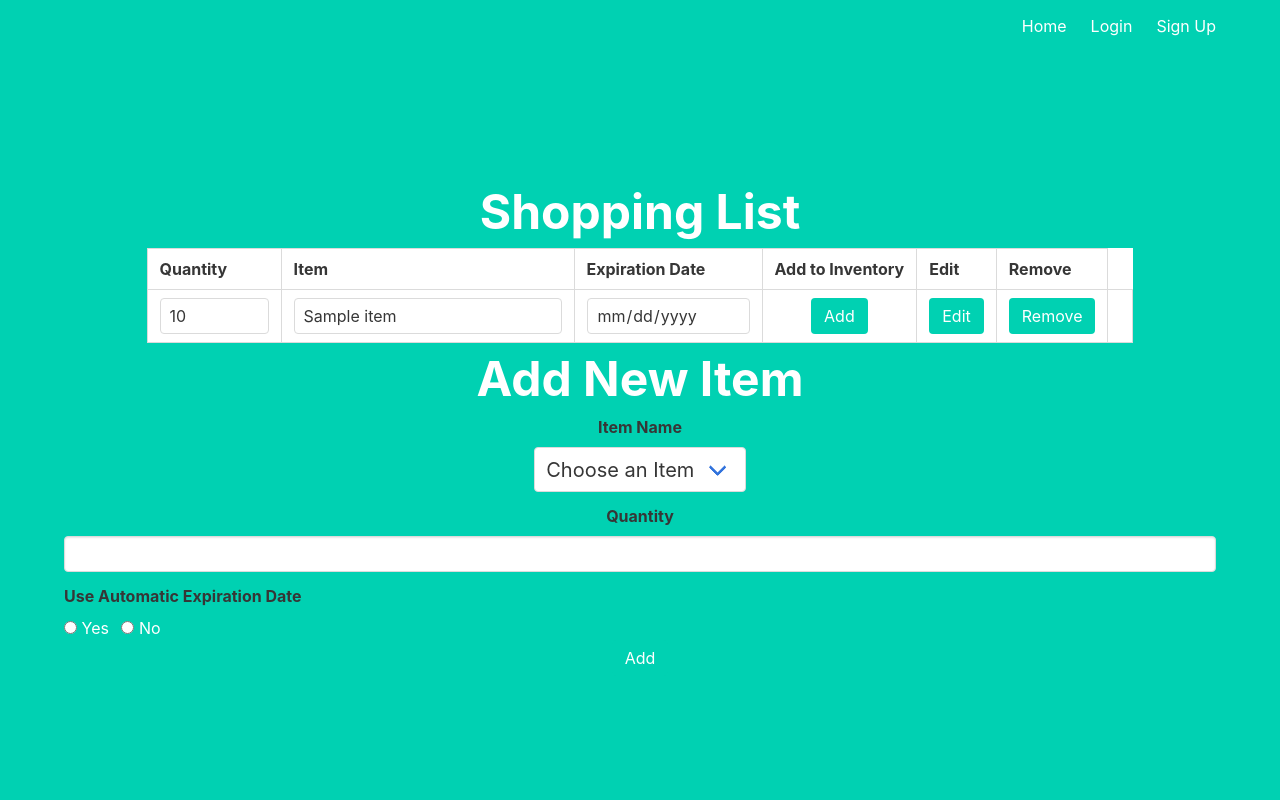
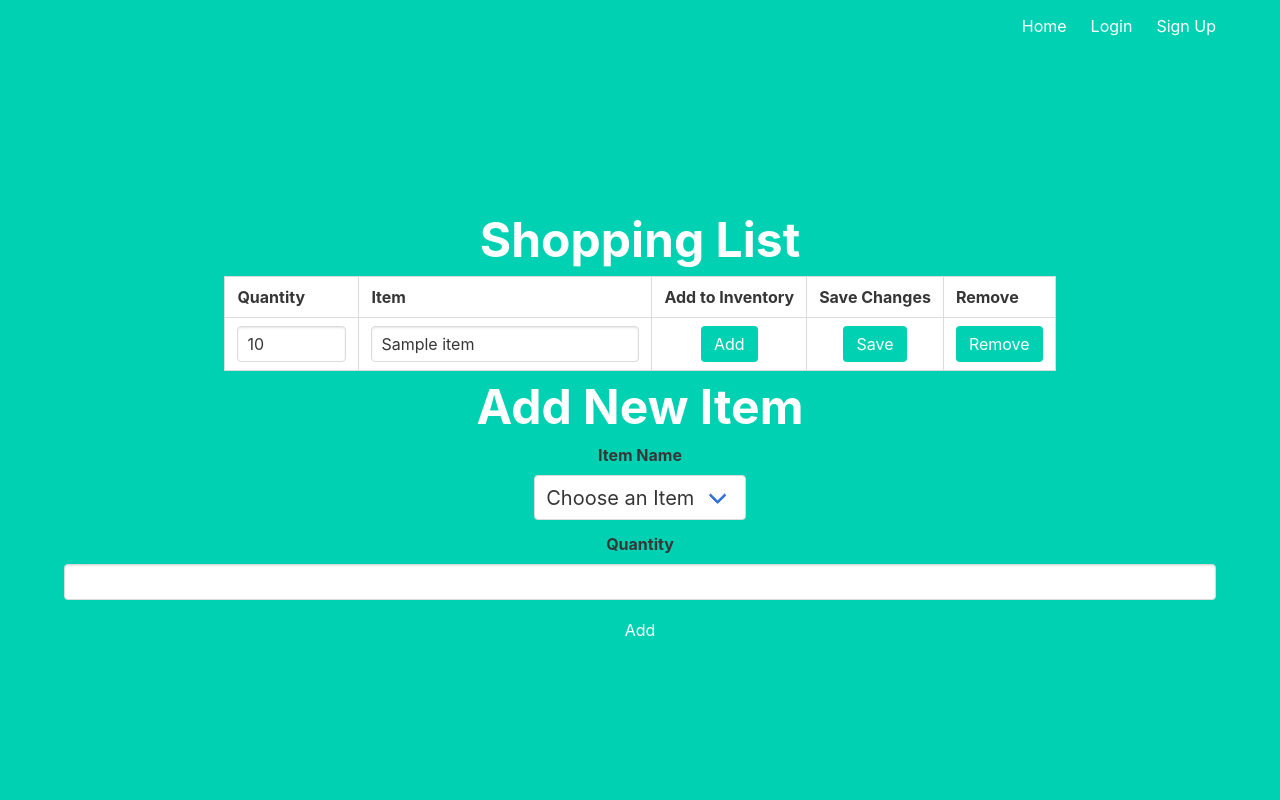
Before and after one commit to andrewtshen/supershop, a Flask app: template project/templates/shoppinglist.html in a window 1280 px wide. Run offline with Flask 2, Linux system fonts and the light colour scheme; the template is opened without the code that fills it: most values are stand-ins (such as "Sample title", 1, 10 or a date in 2020).

Commit message:
Reworked shoppinglist table

```diff
--- a/project/templates/shoppinglist.html
+++ b/project/templates/shoppinglist.html
@@ -18,36 +18,16 @@
     }
   }
 
-  function UseAutoDate(val){
-    var element=document.getElementById('AD')
-    var element1=document.getElementById('ExpirationDate')
-    if (val=="Yes") {
-      element.style.display='block';
-      element.name="expirationDate";
-      element1.style.display='none';
-      element1.name="";
-    }
-    if (val=="No") {
-      element.style.display="none";
-      element.name="";
-      element1.style.display='block';
-      element1.name="expirationDate";
-    }
-  }
-
   function CreateForm(val, action) {
     var form = document.createElement("form");
     var element1=document.getElementById(val + '1');
     element1.name="quantity";
     var element2=document.getElementById(val + '2');
     element2.name="name";
-    var element3=document.getElementById(val + '3');
-    element3.name="expirationDate";
     form.method="POST";
     form.action=action;
     form.appendChild(element1);
     form.appendChild(element2);
-    form.appendChild(element3);
     document.body.appendChild(form);
     form.submit()
   }
@@ -71,6 +51,7 @@
       margin-left:auto;
       margin-right:auto;
     }
+
 </style>
 
 <div>
@@ -80,9 +61,8 @@
     <tr>
       <th>Quantity</th>
       <th>Item</th>
-      <th>Expiration Date</th>
       <th>Add to Inventory</th>
-      <th>Edit</th>
+      <th>Save Changes</th>
       <th>Remove</th>
     </tr>
   </thead>
@@ -91,14 +71,12 @@
     {% for key, item in shoppinglist.items() %}
     <tr>
       <form action="/inventory" method="POST">
-      <td><input class="input" type="number" step="1" min="0" max="100" value="{{item.quantity}}" id="{{item.name}}1" readonly></td>
-      <td><input class="input" type="text" value="{{item.name}}" id="{{item.name}}2" readonly></td>
-      <td class="has-text-centered"><input class="input" type="date" value="{{item.expirationDate}}" id="{{item.name}}3" readonly></td>
+      <td><input class="input" type="number" step="1" min="0" max="100" value="{{item.quantity}}" id="{{item.name}}1"></td>
+      <td><input class="input" type="text" value="{{item.name}}" id="{{item.name}}2"></td>
       <td><div class="has-text-centered"><input type="submit" class="button is-primary" value="Add"></div></td>
       </form>
-      <td><div class="has-text-centered"><button class="button is-primary" value="{{item.name}}" onclick='EditValues(this.value);'>Edit</button></div></td>
+      <td><div class="has-text-centered"><button class="button is-primary" value="{{item.name}}" onclick='CreateForm(this.value, "/shoppinglist/edit");'>Save</button></div></td>
       <td><div class="has-text-centered"><button class="button is-primary" id="{{item.name}}4" value="{{item.name}}" onclick='CreateForm(this.value, "/shoppinglist/remove");'>Remove</button></div></td>
-      <td><div class="has-text-centered"><button class="button is-primary" id="{{item.name}}4" value="{{item.name}}" style="display:none;" onclick='CreateForm(this.value, "/shoppinglist/edit");'>Done</button></div></td>
     </tr>
     {% endfor %}
   </tbody>
@@ -129,27 +107,6 @@
     <input class="input" type="number" name= "quantity" id="Quantity" step="1" min="0" max="100">
   </div>
 
-
-  <div class="control">
-    <label class="label">Use Automatic Expiration Date</label>
-    <label class="radio">
-      <input type="radio" name="AutoDate" onclick='UseAutoDate(this.value);' value="Yes">
-      Yes
-    </label>
-    <label class="radio">
-      <input type="radio" name="AutoDate" onclick='UseAutoDate(this.value);' value="No">
-      No
-    </label>
-  </div>
-
-  <div>
-    <input type="date" name="expirationDate" id="AD" style="display:none;" value="2011-09-29" readonly />
-  </div>
-
-  <div>
-    <input type="date" name="expirationDate" id="ExpirationDate" style="display:none; "/>
-  </div>
-
   <div>
     <input type="submit" class="button is-primary is-light" value="Add">
   </div>
```
Also changed, not shown: project/templates/inventory.html (+7 -7 lines).
